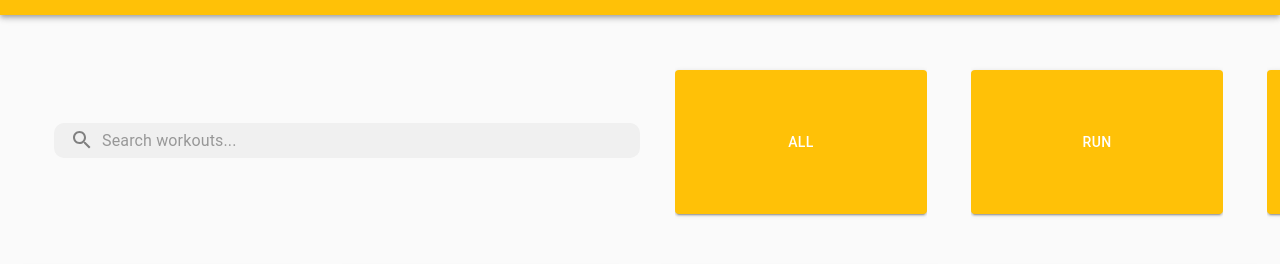
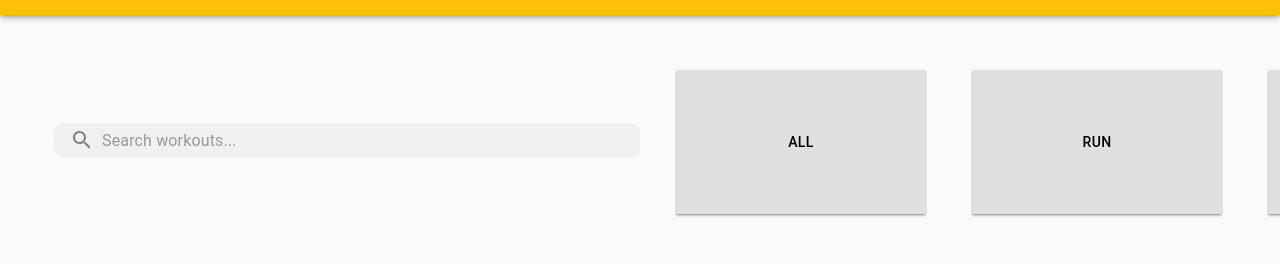
Before and after one commit to dotsync/wellness, a React (Create React App) app: page / in a window 1280 px wide. Shown: the part 225-489 px from the top of the page. Built offline with nearby package versions, Linux system fonts and the light colour scheme.

Commit message:
Changes to secondary color

```diff
--- a/src/components/QuickFilter.js
+++ b/src/components/QuickFilter.js
@@ -36,7 +36,7 @@ export default function QuickFilter(props) {
             <Button
               value={tile}
               onClick={props.handleFilter}
-              color='primary'
+              color='secondary'
               variant='contained'
               className={classes.tileBtn}>
                 {tile}
```
